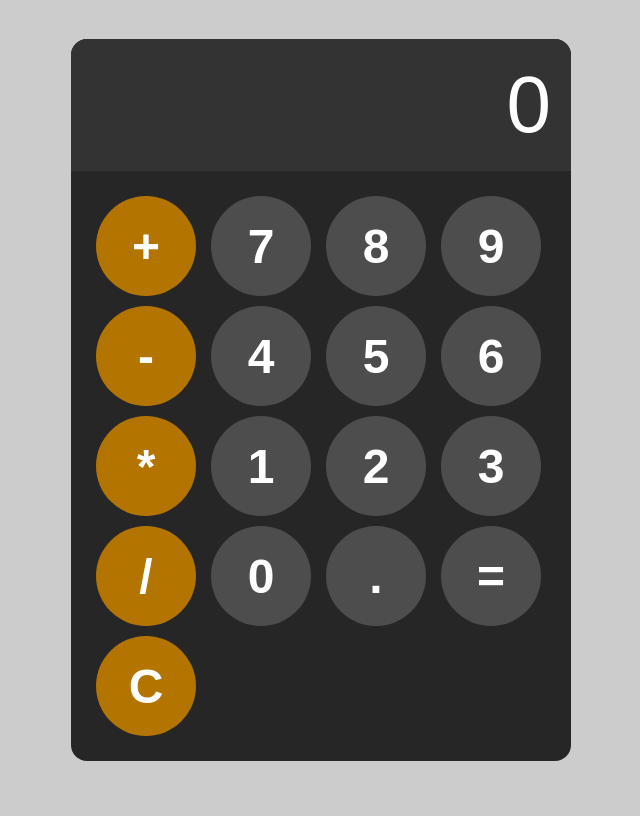
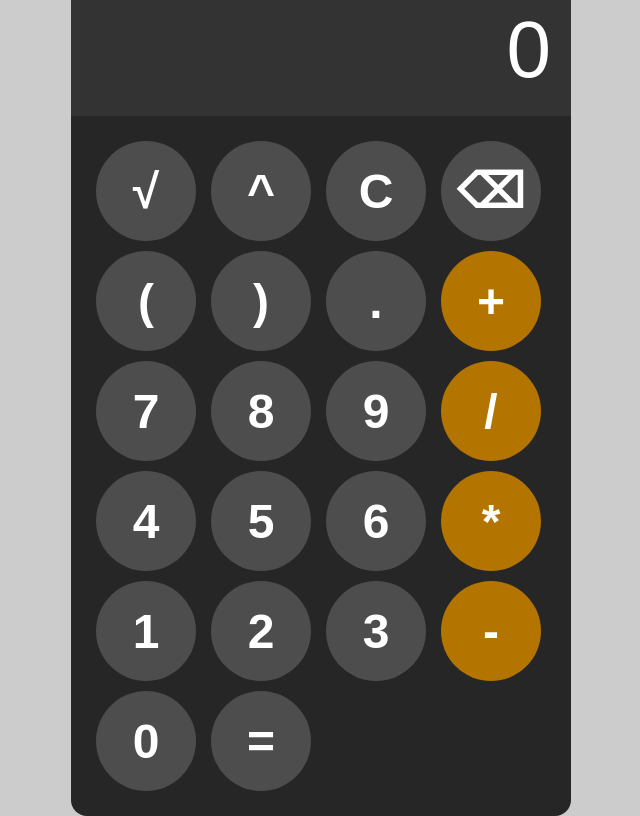
Before and after one commit to Igrek2001/igrek2001.github.io, a plain HTML site: page index.html in a window 1280 px wide. Shown: the whole page, without its empty margins (319-959 px from the left). Drawn offline with Linux system fonts and the light colour scheme.

Commit message:
Update index.html
Adding new buttons

```diff
--- a/index.html
+++ b/index.html
@@ -1,36 +1,51 @@
 <!DOCTYPE html>
 <html lang="en">
+
 <head>
     <meta charset="UTF-8">
-    <meta name="viewport" content="width=device-width, initial-scale=1.0">
-
+    <meta name="viewport" content="width=device-width, initial-scale=1.0, maximum-scale=1.0, user-scalable=no">
     <title>Калькулятор</title>
 
     <link rel="stylesheet" href="./assets/css/style.css">
 </head>
+
 <body>
     <div id="calculate">
-        <input id="display" readonly placeholder="0">
+        <input id="display" readonly placeholder="0" maxlength="15">
         <div id="keys">
-            <button onclick="appendToDisplay('+')" class="operator-btn">+</button>
-            <button onclick="appendToDisplay('7')">7</button>
-            <button onclick="appendToDisplay('8')">8</button>
-            <button onclick="appendToDisplay('9')">9</button>
-            <button onclick="appendToDisplay('-')" class="operator-btn">-</button>
-            <button onclick="appendToDisplay('4')">4</button>
-            <button onclick="appendToDisplay('5')">5</button>
-            <button onclick="appendToDisplay('6')">6</button>
-            <button onclick="appendToDisplay('*')" class="operator-btn">*</button>
-            <button onclick="appendToDisplay('1')">1</button>
-            <button onclick="appendToDisplay('2')">2</button>
-            <button onclick="appendToDisplay('3')">3</button>
-            <button onclick="appendToDisplay('/')" class="operator-btn">/</button>
-            <button onclick="appendToDisplay('0')">0</button>
-            <button onclick="appendToDisplay('.')">.</button>
-            <button onclick="calculate()">=</button>
-            <button onclick="clearDisplay()" class="operator-btn">C</button>
+
+            <button id="sqrt" onclick="appendToDisplay('&#x221A')">&#x221A;</button>
+            <button id="power" onclick="appendToDisplay('&#94')">&#94;</button>
+            <button onclick="clearDisplay()" id="clear">C</button>
+            <button onclick="backspace()" id="backspace">&#9003</button>
+
+            <button id="open-bracket" onclick="appendToDisplay('&#40')">&#40;</button>
+            <button id="close-bracket" onclick="appendToDisplay('&#41')">&#41;</button>
+            <button onclick="appendToDisplay('.')" id="dot">.</button>
+            <button onclick="appendToDisplay('+')" id="add" class="operator-btn">+</button>
+
+            <button onclick="appendToDisplay('7')" id="seven">7</button>
+            <button onclick="appendToDisplay('8')" id="eight">8</button>
+            <button onclick="appendToDisplay('9')" id="nine">9</button>
+            <button onclick="appendToDisplay('/')" id="divide" class="operator-btn">/</button>
+
+            <button onclick="appendToDisplay('4')" id="four">4</button>
+            <button onclick="appendToDisplay('5')" id="five">5</button>
+            <button onclick="appendToDisplay('6')" id="six">6</button>
+            <button onclick="appendToDisplay('*')" id="multiply" class="operator-btn">*</button>
+
+            <button onclick="appendToDisplay('1')" id="one">1</button>
+            <button onclick="appendToDisplay('2')" id="two">2</button>
+            <button onclick="appendToDisplay('3')" id="tree">3</button>
+            <button onclick="appendToDisplay('-')" id="subtract" class="operator-btn">-</button>
+
+            <button onclick="appendToDisplay('0')" id="zero">0</button>
+            <button onclick="calculate()" id="equals">=</button>
+
+
         </div>
     </div>
     <script defer src="assets/js/script.js"></script>
 </body>
+
 </html>
```
